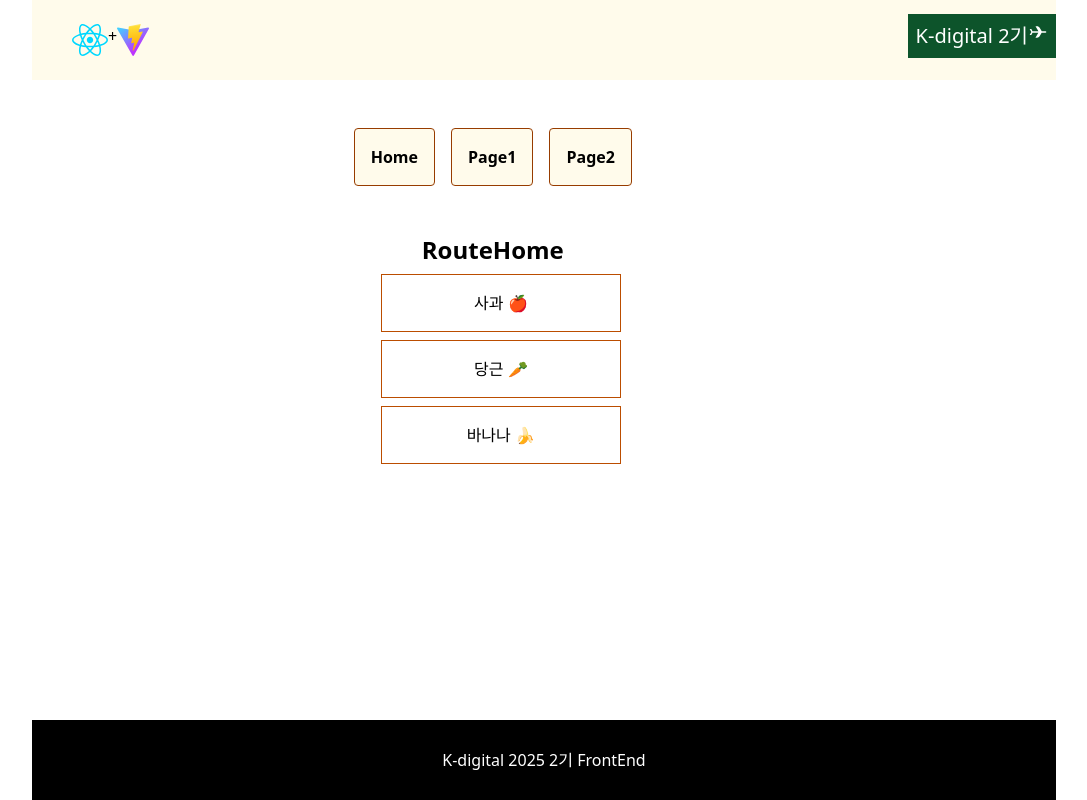
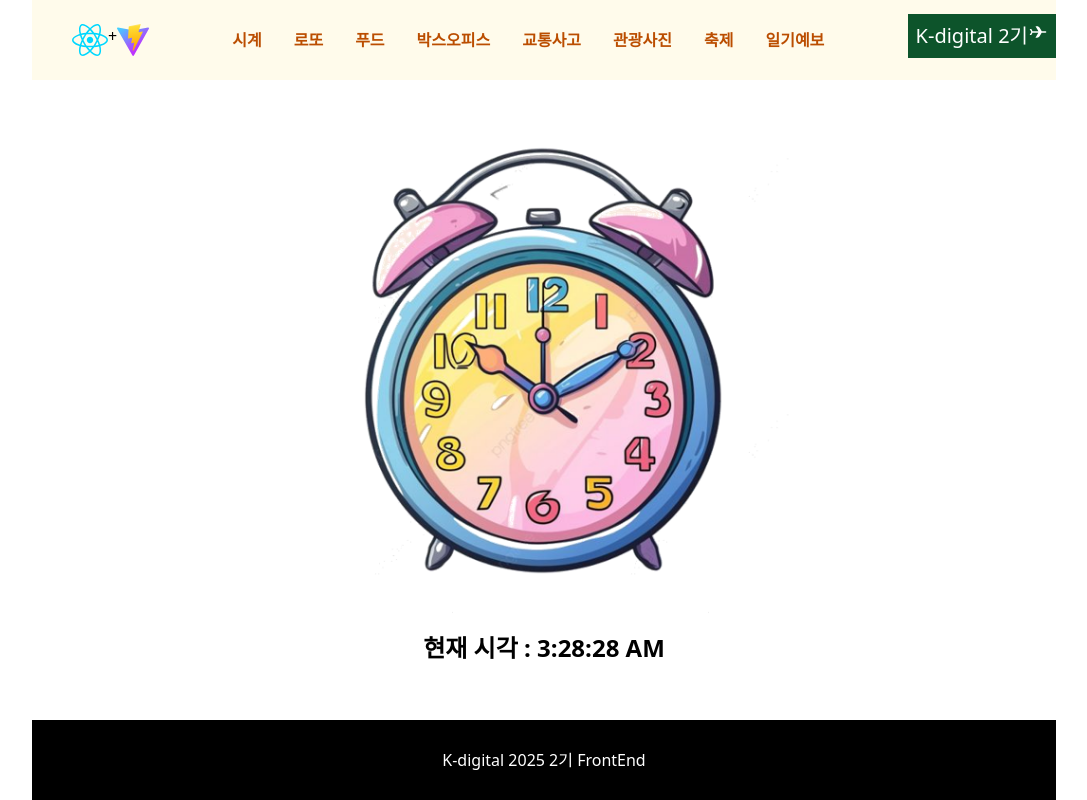
Before and after one commit to pnumin/KDT2025_02_react, a React (Vite) app: page / in a window 1280 px wide. Shown: the whole page, without its empty margins (96-1183 px from the left). Built offline with nearby package versions, Linux system fonts and the light colour scheme.

Commit message:
일기예보

```diff
--- a/src/12/Gallery.jsx
+++ b/src/12/Gallery.jsx
@@ -29,7 +29,7 @@ export default function Gallery() {
     e.preventDefault();
     kwRef.current.value = '' ;
     kwRef.current.focus();
-
+    setTag([]);
   }
 
   useEffect(() => {
--- a/src/14/RouteHome.jsx
+++ b/src/14/RouteHome.jsx
@@ -1,5 +1,7 @@
-import { Link } from "react-router-dom"
+import { Link , useNavigate } from "react-router-dom"
+import TailButton from "../component/TailButton"
 export default function RouteHome() {
+  const navigate = useNavigate() ;
   return (
     <div className="w-9/10 mt-10 flex flex-col justify-center items-center">
       <h1 className="text-2xl font-bold text-center">RouteHome</h1>
@@ -20,6 +22,17 @@ export default function RouteHome() {
           </li>
         </Link>
       </ul>
+      <div className="w-60 grid grid-cols-1 gap-4 mt-10" >
+        <TailButton caption="사과 🍎"
+                        color="lime"
+                        onHandle={() => navigate('/p2?item1=사과&item2=🍎')} />
+        <TailButton caption="당근 🥕"
+                        color="lime"
+                        onHandle={() => navigate('/p2?item1=당근&item2=🥕')} />
+        <TailButton caption="바나나 🍌"
+                        color="lime"
+                        onHandle={() => navigate('/p2?item1=바나나&item2=🍌')} />
+      </div>
     </div>
   )
 }
--- a/src/14/RouteNav.jsx
+++ b/src/14/RouteNav.jsx
@@ -14,7 +14,7 @@ export default function RouteNav() {
           Page1
         </div>
       </Link>
-      <Link to="p2">
+      <Link to="/p2?item2=m">
         <div className="p-4 m-2 border font-bold hover:bg-amber-200
                      border-amber-800 rounded bg-amber-50">
           Page2
--- a/src/14/RoutePage2.jsx
+++ b/src/14/RoutePage2.jsx
@@ -1,6 +1,18 @@
+import { useSearchParams } from "react-router-dom";
 
 export default function RoutePage2() {
+  const [sparams] = useSearchParams() ;
+  const item1 = sparams.get("item1") ;
+  const item2 = sparams.get("item2")
+
+  const data = ['사과', '바나나'] ;
   return (
-    <div>RoutePage2</div>
+    <div className="w-9/10 mt-10 flex flex-col justify-center items-center">
+      <h1 className="text-2xl font-bold text-center">RoutePage2</h1>
+      <div className="text-2xl font-bold mt-10">
+       { item2 == 'm' ? '메뉴선택'
+                        : `${item2} 는 ${ data.includes(item1) ? "과일입니다." : "과일이 아닙니다."}` }
+      </div>
+    </div>
   )
 }
--- a/src/15/Fcst.jsx
+++ b/src/15/Fcst.jsx
@@ -1,11 +1,15 @@
 import TailButton from "../component/TailButton"
 import getxy from './getxy.json'
 import { useRef, useEffect } from "react"
+import { useNavigate } from "react-router-dom";
+
 export default function Fcst() {
   const dtRef = useRef();
   const areaRef = useRef();
   const area = getxy.map(item => item["1단계"] ) ;
   // console.log(area)
+
+  const navigate = useNavigate() ;
 
   const handleLink = (gubun) => {
     let tm = getxy.filter(item => item["1단계"] == areaRef.current.value)[0] ;
@@ -13,6 +17,10 @@ export default function Fcst() {
     let y = tm["격자 Y"]
     console.log(x, y)
     console.log(gubun, dtRef.current.value ,areaRef.current.value)
+
+    let url = `/fcstlist?gubun=${gubun}&dt=${dtRef.current.value}`;
+    url = `${url}&area=${areaRef.current.value}&x=${x}&y=${y}` ;
+    navigate(url) ;
   }
 
   useEffect(() => {
--- /dev/null
+++ b/src/15/FcstList.jsx
@@ -0,0 +1,57 @@
+import { useSearchParams } from "react-router-dom"
+import { useState, useEffect } from "react";
+
+import getcode from "./getcode.json" ;
+
+export default function FcstList() {
+  const [sparams] = useSearchParams() ;
+
+  const gubun = sparams.get('gubun') ;
+  const dt = sparams.get('dt') ;
+  const area = sparams.get('area') ;
+  const x = sparams.get('x') ;
+  const y = sparams.get('y') ;
+  const ops = getcode.filter(item => item["예보구분"] == `${gubun}예보`) ;
+  console.log(ops)
+
+  const getDataFetch = async() => {
+    const apikey = import.meta.env.VITE_DATA_API ;
+    let baseUrl ;
+    if (gubun == '초단기') {
+      baseUrl = 'https://apis.data.go.kr/1360000/VilageFcstInfoService_2.0/getUltraSrtFcst?';
+    }
+    else {
+      baseUrl = 'https://apis.data.go.kr/1360000/VilageFcstInfoService_2.0/getVilageFcst?';
+    }
+    let url = `${baseUrl}serviceKey=${apikey}&pageNo=1&numOfRows=1000&dataType=json`;
+    url = `${url}&base_date=${dt.replaceAll('-','')}&base_time=${gubun == '초단기'? '0630' : '0500'}`;
+    url = `${url}&nx=${x}&ny=${y}` ;
+
+    console.log(url)
+    // const resp = await fetch(url) ;
+    // const data = await resp.json() ;
+
+  }
+
+  useEffect(()=>{
+    console.log(gubun,dt, area, x, y)
+     getDataFetch();
+  } , []) ;
+  return (
+    <div  className="w-9/10 flex flex-col items-center">
+      <div className="w-full grid grid-cols-1 lg:grid-cols-2 gap-4">
+        <div className="text-2xl font-bold">
+          {area} {gubun}예보 ({dt.replaceAll('-','.')})
+        </div>
+        <select
+                className="bg-gray-50 border mx-4 border-gray-300 text-gray-900 text-sm rounded-lg focus:ring-blue-500 focus:border-blue-500 block p-2.5">
+          <option>-- 항목 선택 --</option>
+          { ops.map(item => <option key={item["항목값"]} value={item["항목값"]}>
+                              {`${item["항목명"]}[${item["항목값"]}]`}
+                            </option>)}
+        </select>
+      </div>
+
+    </div>
+  )
+}
--- a/src/App.jsx
+++ b/src/App.jsx
@@ -16,11 +16,16 @@ import MyRef from './11/MyRef'
 import Gallery from './12/Gallery'
 import Festival from './13/Festival'
 import Fcst from './15/Fcst'
-import RouteMain from './14/RouteMain'
+import FcstList from './15/FcstList'
+// import RouteMain from './14/RouteMain'
+
+import AppNav from './AppNav'
+import { BrowserRouter, Routes, Route } from 'react-router-dom'
 
 function App() {
 
   return (
+    <BrowserRouter>
     <div className="w-full xl:w-8/10 h-screen mx-auto
                     flex flex-col justify-start items-start
                    ">
@@ -31,12 +36,23 @@ function App() {
           <img src={reactLogo} alt="react" /> +
           <img src="/vite.svg" alt="vite" />
         </div>
+        <AppNav />
         <GroupText />
       </header>
       <main className="w-full flex-grow
                        overflow-y-auto py-10
                        flex flex-col justify-start items-center">
-        <RouteMain />
+        <Routes>
+          <Route path='/' element={<MyClock />} />
+          <Route path='/lotto' element={<Lotto />} />
+          <Route path='/food' element={<FoodMain />} />
+          <Route path='/box' element={<BoxOffice />} />
+          <Route path='/traffic' element={<Traffic />} />
+          <Route path='/gallery' element={<Gallery />} />
+          <Route path='/festival' element={<Festival />} />
+          <Route path='/fcst' element={<Fcst />} />
+          <Route path='/fcstlist' element={<FcstList />} />
+        </Routes>
       </main>
       <footer className="w-full min-h-20
                         bg-black text-white
@@ -44,6 +60,7 @@ function App() {
         K-digital 2025 2기 FrontEnd
       </footer>
     </div>
+    </BrowserRouter>
   )
 }
 
--- /dev/null
+++ b/src/AppNav.jsx
@@ -0,0 +1,55 @@
+import { Link } from "react-router-dom"
+export default function AppNav() {
+  return (
+    <div className="flex justify-center items-center">
+      <Link to="/">
+        <div className="p-2 m-2 font-bold hover:bg-amber-200  hover:border
+                        text-amber-700 rounded bg-amber-50">
+          시계
+        </div>
+      </Link>
+      <Link to="/lotto">
+        <div className="p-2 m-2 font-bold hover:bg-amber-200  hover:border
+                        text-amber-700 rounded bg-amber-50">
+          로또
+        </div>
+      </Link>
+      <Link to="/food">
+        <div className="p-2 m-2 font-bold hover:bg-amber-200  hover:border
+                        text-amber-700 rounded bg-amber-50">
+          푸드
+        </div>
+      </Link>
+      <Link to="/box">
+        <div className="p-2 m-2 font-bold hover:bg-amber-200  hover:border
+                        text-amber-700 rounded bg-amber-50">
+          박스오피스
+        </div>
+      </Link>
+      <Link to="/traffic">
+        <div className="p-2 m-2 font-bold hover:bg-amber-200  hover:border
+                        text-amber-700 rounded bg-amber-50">
+          교통사고
+        </div>
+      </Link>
+      <Link to="/gallery">
+        <div className="p-2 m-2 font-bold hover:bg-amber-200  hover:border
+                        text-amber-700 rounded bg-amber-50">
+          관광사진
+        </div>
+      </Link>
+      <Link to="/festival">
+        <div className="p-2 m-2 font-bold hover:bg-amber-200  hover:border
+                        text-amber-700 rounded bg-amber-50">
+          축제
+        </div>
+      </Link>
+      <Link to="/fcst">
+        <div className="p-2 m-2 font-bold hover:bg-amber-200  hover:border
+                        text-amber-700 rounded bg-amber-50">
+          일기예보
+        </div>
+      </Link>
+    </div>
+  )
+}
```
